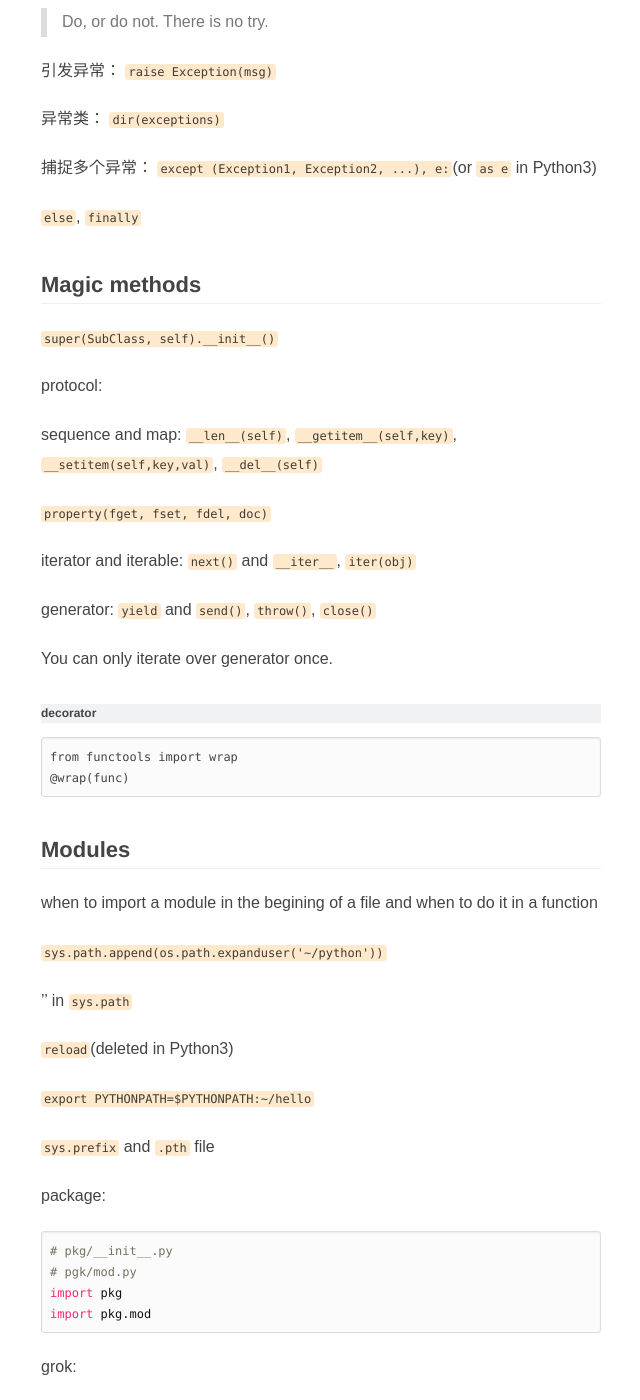
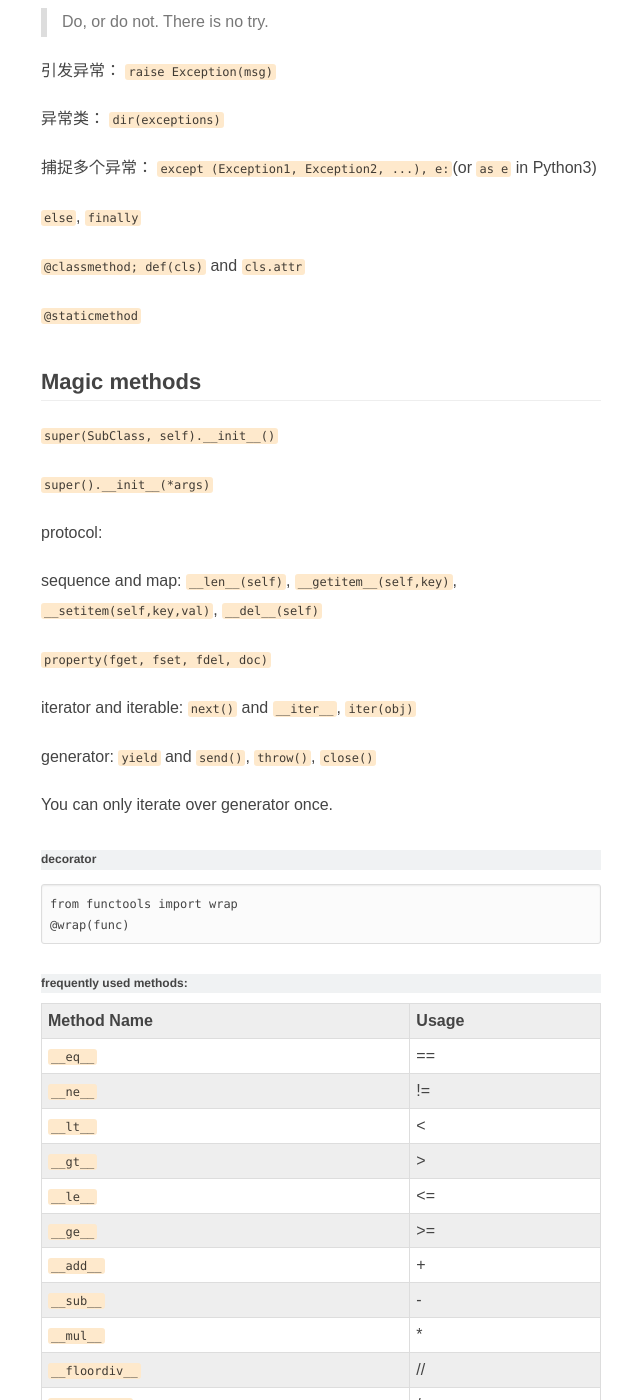
Before and after one commit to fanyange/fanyange.github.io, a Jekyll site: the page built from wiki/Python.md, in a window 1280 px wide and 1400 px high, scrolled down 7268 px. Shown: the whole window, without its empty margins (319-959 px from the left). Built offline with Jekyll 4.4.1, drawn with Linux system fonts in a browser that asks for light colours; some web fonts are replaced; comment, search, counter and statistics services are not loaded; some of the changed text lies outside the part shown.

Commit message:
update python  notes

```diff
--- a/static/css/style.css
+++ b/static/css/style.css
@@ -61,6 +61,7 @@ li ul {
 }
 
 table {
+    width: 100%;
     border-collapse: collapse;
     border-spacing: 0;
     border-color: #bbb;
@@ -68,8 +69,14 @@ table {
 table tr:nth-child(2n) {
     background: #eee;
 }
+
+table th {
+    background-color: #eee;
+}
+
 table th, table td {
 /*    text-align: left;*/
+    border: 1px solid #ddd;
     padding: 4px 6px;
 }
 /* span level */
--- a/wiki/Python.md
+++ b/wiki/Python.md
@@ -300,8 +300,14 @@ get information: `import inspect`
 
 `else`, `finally`
 
+`@classmethod; def(cls)` and `cls.attr`
+
+`@staticmethod`
+
 ## Magic methods
 `super(SubClass, self).__init__()`
+
+`super().__init__(*args)`
 
 protocol:
 
@@ -320,6 +326,23 @@ You can only iterate over generator once.
     from functools import wrap
     @wrap(func)
 
+### frequently used methods:
+
+| Method Name        | Usage  |
+| :----------------- | :----- |
+| `__eq__`           | ==     |
+| `__ne__`           | !=     |
+| `__lt__`           | <      |
+| `__gt__`           | >      |
+| `__le__`           | <=     |
+| `__ge__`           | >=     |
+| `__add__`          | +      |
+| `__sub__`          | -      |
+| `__mul__`          | *      |
+| `__floordiv__`     | //     |
+| `__truediv__`      | /      |
+| `__mod__`          | %      |
+| `__pow__`          | **     |
 
 ## Modules
 when to import a module in the begining of a file and when to do it in a function
```
